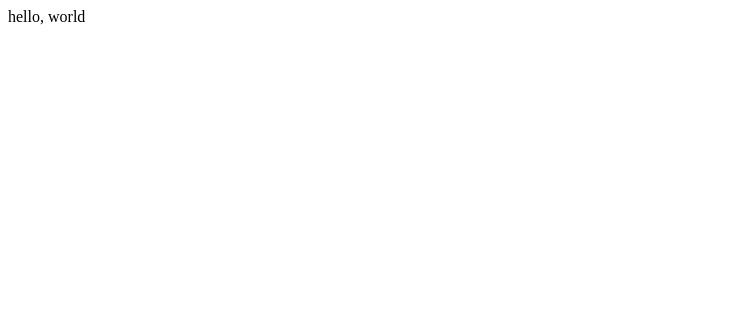
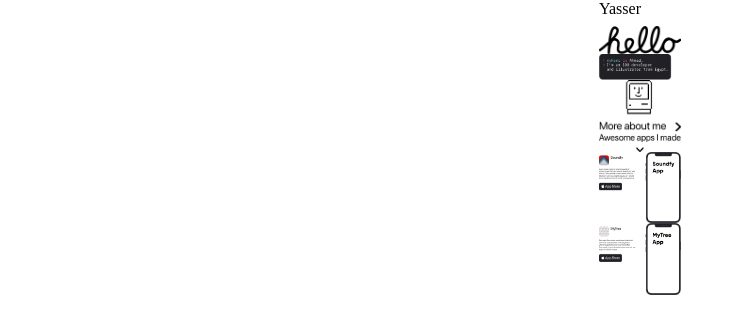
Before and after one commit to ahmdyasser/ahmdyasser.github.io, a plain HTML site: page index.html in a window 1280 px wide. Shown: the whole page, without its empty margins (0-736 px from the left). Drawn offline with Linux system fonts and the light colour scheme.

Commit message:
added html and css lines of code

```diff
--- a/index.html
+++ b/index.html
@@ -1 +1,19 @@
-hello, world
+<!DOCTYPE html>
+<html lang="en">
+<head>
+    <link rel="stylesheet" href="style.css">
+    <meta charset="UTF-8">
+    <meta http-equiv="X-UA-Compatible" content="IE=edge">
+    <meta name="viewport" content="width=device-width, initial-scale=1.0">
+    <title>Yasser</title>
+</head>
+<body>
+    <img src="assets/hello.jpg">
+    <img src="assets/myName.jpg">
+    <img src="assets/about me.jpg">
+    <img src="assets/awesome.jpg">
+    <img src="assets/iphone1.jpg">
+    <img src="assets/iphone2.jpg">
+
+</body>
+</html>
--- a/style.css
+++ b/style.css
@@ -0,0 +1,6 @@
+* {
+    display: block;
+    margin-left: auto;
+    margin-right: auto;
+    width: 40%;
+}
```
Also changed, not shown: assets/Frame-1.jpg (added), assets/Frame-2.jpg (added), assets/Frame-3.jpg (added), assets/Frame-4.jpg (added), assets/Frame.jpg (added), assets/Rectangle 30.jpg (added), assets/about me.jpg (added), assets/awesome.jpg (added), assets/hello.jpg (added), assets/iphone1.jpg (added), assets/iphone12 1.jpg (added), assets/iphone2.jpg (added), assets/myName.jpg (added), assets/textBacground-1.jpg (added), 1 more files, 4 other files.
